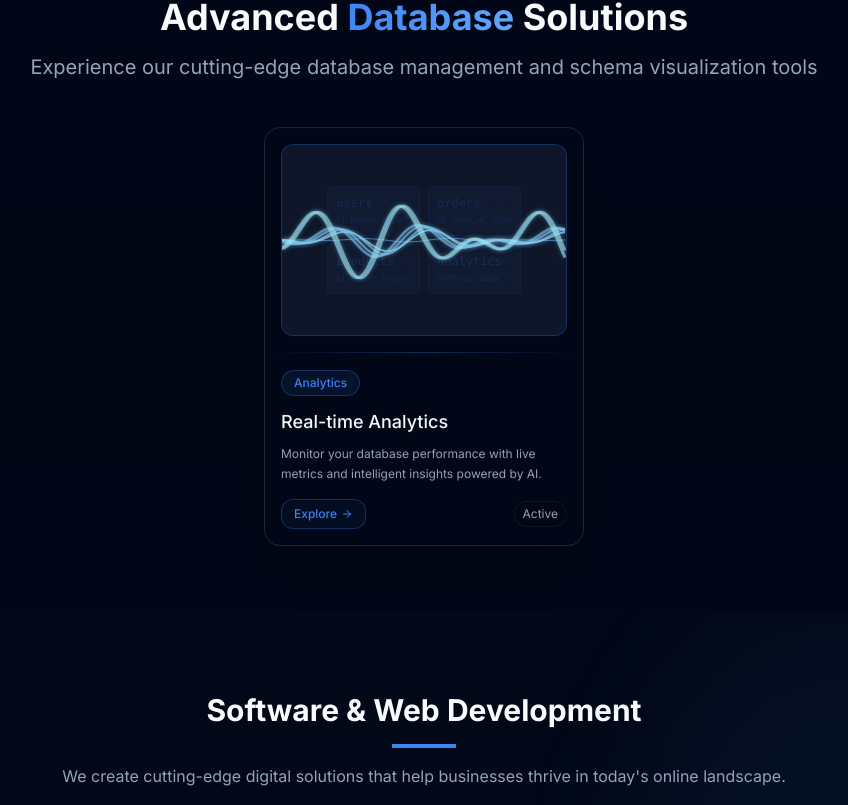
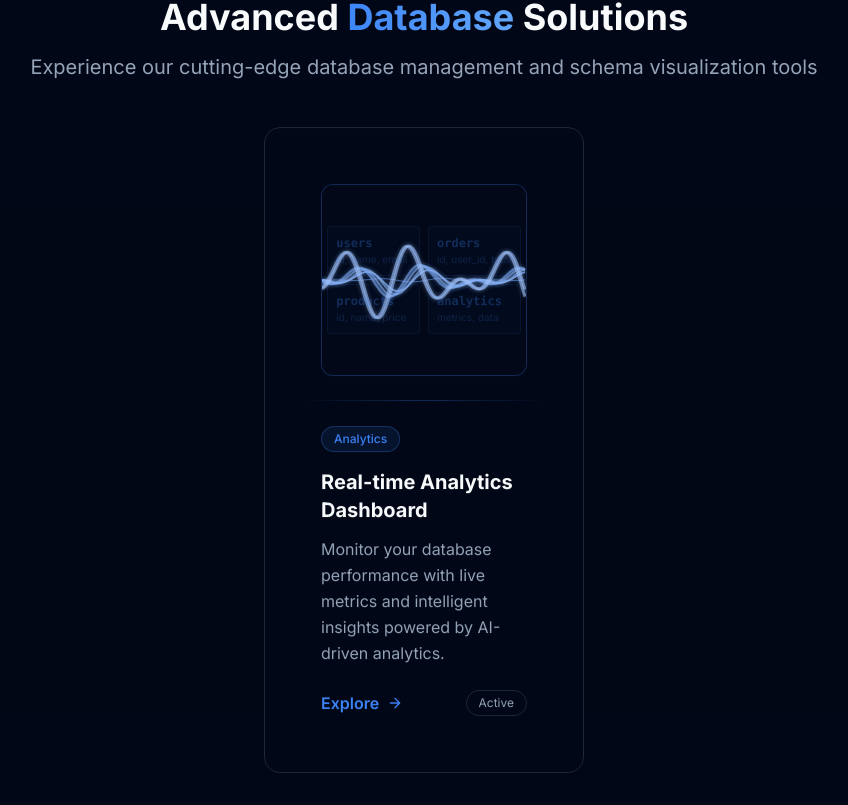
Before and after one commit to Rushil-s/aura-byt-digital-forge, a React (Vite) app: page /services#it-support in a window 1280 px wide. Before the commit this address led to /services. Shown: the part 635-1440 px from the top of the page, without its empty margins (216-1064 px from the left). Built offline with nearby package versions, Linux system fonts and the light colour scheme.

Commit message:
Properly Integrate Schema Card with Existing Design

```diff
--- a/src/components/ui/schema-card-with-animated-wave-visualizer.tsx
+++ b/src/components/ui/schema-card-with-animated-wave-visualizer.tsx
@@ -57,8 +57,8 @@ export default function SchemaCard({
       const width = canvas.offsetWidth;
       const height = canvas.offsetHeight;
 
-      // Clear with dark background
-      ctx.fillStyle = 'rgba(15, 23, 42, 0.95)'; // slate-900 with opacity
+      // Clear with dark background matching your theme
+      ctx.fillStyle = 'hsl(222, 84%, 4.9%)'; // Your background color
       ctx.fillRect(0, 0, width, height);
 
       waveData.forEach((data, i) => {
@@ -72,13 +72,13 @@ export default function SchemaCard({
           x === 0 ? ctx.moveTo(x, y) : ctx.lineTo(x, y);
         }
         const intensity = Math.min(1, freq * 0.3);
-        // Use your primary color (blue) with variations
-        const r = 59 + intensity * 100;  // Primary blue variations
-        const g = 130 + intensity * 100;
-        const b = 246;
+        // Use your primary color (217 91% 60%)
+        const hue = 217;
+        const saturation = 91;
+        const lightness = 60 + intensity * 20;
         ctx.lineWidth = 1 + i * 0.3;
-        ctx.strokeStyle = `rgba(${r},${g},${b},0.6)`;
-        ctx.shadowColor = `rgba(${r},${g},${b},0.5)`;
+        ctx.strokeStyle = `hsla(${hue}, ${saturation}%, ${lightness}%, 0.6)`;
+        ctx.shadowColor = `hsla(${hue}, ${saturation}%, ${lightness}%, 0.5)`;
         ctx.shadowBlur = 5;
         ctx.stroke();
         ctx.shadowBlur = 0;
@@ -110,9 +110,9 @@ export default function SchemaCard({
 
   return (
     <div className={cn("relative w-full max-w-xs mx-auto", className)}>
-      <div className="relative card-border overflow-hidden rounded-2xl flex flex-col animate-float bg-card/80 backdrop-blur-sm border border-border shadow-2xl">
-        <div className="p-4 flex justify-center relative">
-          <div className="w-full h-48 rounded-xl gradient-border inner-glow overflow-hidden relative bg-slate-900/50">
+      <div className="relative professional-card overflow-hidden rounded-2xl flex flex-col animate-float">
+        <div className="p-6 flex justify-center relative">
+          <div className="w-full h-48 rounded-xl border border-primary/30 overflow-hidden relative bg-background/50 backdrop-blur-sm">
             {/* Animated wave canvas */}
             <canvas
               ref={canvasRef}
@@ -120,34 +120,26 @@ export default function SchemaCard({
               style={{ width: '100%', height: '100%' }}
             />
 
-            {/* Animated grid overlay */}
-            <div className="absolute inset-0 opacity-10 pointer-events-none">
-              <div
-                className="w-full h-full animate-pulse"
-                style={{
-                  backgroundImage: 'linear-gradient(90deg, rgba(59,130,246,0.3) 1px, transparent 1px), linear-gradient(rgba(59,130,246,0.3) 1px, transparent 1px)',
-                  backgroundSize: '15px 15px'
-                }}
-              />
-            </div>
+            {/* Tech grid overlay matching your existing style */}
+            <div className="absolute inset-0 tech-grid opacity-20 pointer-events-none" />
 
             {/* Database schema visualization overlay */}
-            <div className="absolute inset-0 flex items-center justify-center opacity-20">
+            <div className="absolute inset-0 flex items-center justify-center opacity-30">
               <div className="grid grid-cols-2 gap-2 text-xs text-primary">
-                <div className="bg-primary/20 p-2 rounded border border-primary/30">
-                  <div className="font-mono">users</div>
+                <div className="bg-primary/10 p-2 rounded border border-primary/30 backdrop-blur-sm">
+                  <div className="font-mono font-semibold">users</div>
                   <div className="text-[10px] opacity-70">id, name, email</div>
                 </div>
-                <div className="bg-primary/20 p-2 rounded border border-primary/30">
-                  <div className="font-mono">orders</div>
+                <div className="bg-primary/10 p-2 rounded border border-primary/30 backdrop-blur-sm">
+                  <div className="font-mono font-semibold">orders</div>
                   <div className="text-[10px] opacity-70">id, user_id, total</div>
                 </div>
-                <div className="bg-primary/20 p-2 rounded border border-primary/30">
-                  <div className="font-mono">products</div>
+                <div className="bg-primary/10 p-2 rounded border border-primary/30 backdrop-blur-sm">
+                  <div className="font-mono font-semibold">products</div>
                   <div className="text-[10px] opacity-70">id, name, price</div>
                 </div>
-                <div className="bg-primary/20 p-2 rounded border border-primary/30">
-                  <div className="font-mono">analytics</div>
+                <div className="bg-primary/10 p-2 rounded border border-primary/30 backdrop-blur-sm">
+                  <div className="font-mono font-semibold">analytics</div>
                   <div className="text-[10px] opacity-70">metrics, data</div>
                 </div>
               </div>
@@ -157,22 +149,24 @@ export default function SchemaCard({
 
         <div className="w-full h-px bg-gradient-to-r from-transparent via-primary/30 to-transparent" />
 
-        <div className="p-4">
-          <span className="inline-block px-3 py-1 glass text-primary rounded-full text-xs font-medium mb-3 border border-primary/30 bg-primary/10">
+        <div className="p-6">
+          <span className="inline-block px-3 py-1 bg-primary/10 text-primary rounded-full text-xs font-medium mb-4 border border-primary/30">
             {badge}
           </span>
-          <h3 className="text-lg font-medium text-foreground mb-2">{title}</h3>
-          <p className="text-muted-foreground mb-4 leading-relaxed text-xs">
+          <h3 className="text-xl font-bold text-foreground mb-3 group-hover:text-primary transition-colors">
+            {title}
+          </h3>
+          <p className="text-muted-foreground mb-6 leading-relaxed">
             {description}
           </p>
           <div className="flex justify-between items-center">
-            <button className="text-primary hover:text-primary/80 transition flex items-center text-xs font-medium glass px-3 py-1.5 rounded-lg border border-primary/30 bg-primary/5 hover:bg-primary/10">
+            <button className="inline-flex items-center text-primary font-semibold hover:text-primary/80 transition-colors group/link">
               {actionText}
-              <svg className="w-3 h-3 ml-1" viewBox="0 0 24 24" fill="none">
+              <svg className="w-4 h-4 ml-2 group-hover/link:translate-x-1 transition-transform" viewBox="0 0 24 24" fill="none">
                 <path d="M5 12H19M19 12L12 5M19 12L12 19" stroke="currentColor" strokeWidth={2} strokeLinecap="round" strokeLinejoin="round"/>
               </svg>
             </button>
-            <span className="text-muted-foreground text-xs glass px-2 py-1 rounded-full border border-border/50 bg-card/50">
+            <span className="text-muted-foreground text-xs px-3 py-1 rounded-full border border-border bg-card/50">
               {statusText}
             </span>
           </div>
--- a/src/index.css
+++ b/src/index.css
@@ -135,23 +135,6 @@
     @apply bg-card/80 backdrop-blur-sm border border-border rounded-xl p-8
            hover:bg-card hover:border-primary/30 hover:shadow-xl hover:shadow-primary/10
            transition-all duration-300 hover:-translate-y-1;
-  }
-
-  /* Schema Card Specific Styles */
-  .card-border {
-    @apply border border-border/50 shadow-2xl;
-  }
-
-  .gradient-border {
-    @apply border border-primary/30;
-  }
-
-  .inner-glow {
-    box-shadow: inset 0 0 20px rgba(59, 130, 246, 0.1);
-  }
-
-  .glass {
-    @apply backdrop-blur-sm bg-card/30;
   }
 }
 
--- a/src/pages/Services.tsx
+++ b/src/pages/Services.tsx
@@ -341,7 +341,7 @@ const Services = () => {
         </div>
       </section>
 
-      {/* Schema Card Showcase */}
+      {/* Schema Card Showcase - Integrated into the flow */}
       <section className="py-16 bg-card/20 relative overflow-hidden">
         <div className="container mx-auto px-4">
           <div className="max-w-4xl mx-auto text-center mb-12">
@@ -355,8 +355,8 @@ const Services = () => {
 
           <div className="flex justify-center">
             <SchemaCard
-              title="Real-time Analytics"
-              description="Monitor your database performance with live metrics and intelligent insights powered by AI."
+              title="Real-time Analytics Dashboard"
+              description="Monitor your database performance with live metrics and intelligent insights powered by AI-driven analytics."
               badge="Analytics"
               actionText="Explore"
               statusText="Active"
```
